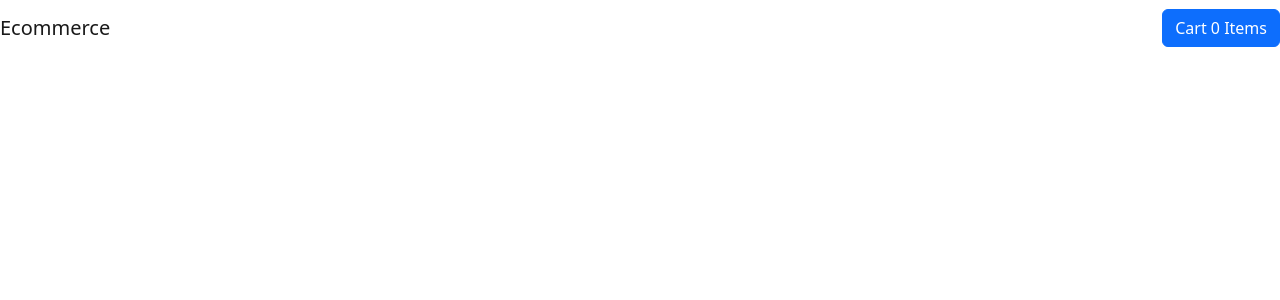
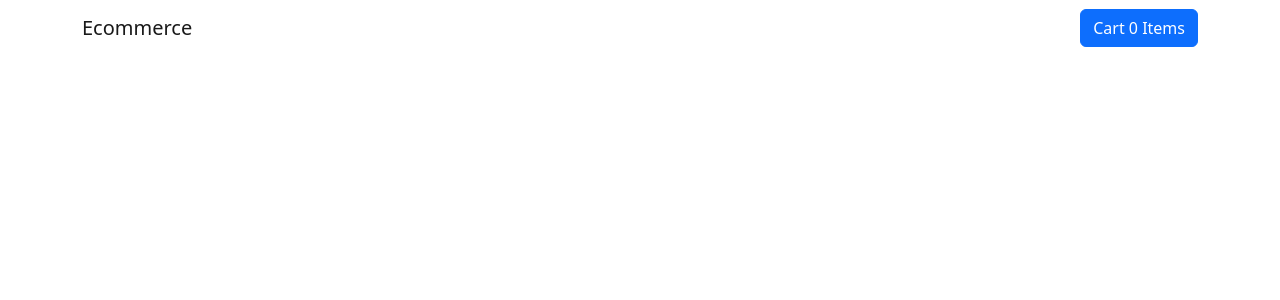
Before and after one commit to aneemqah/shopping-cart, a React (Create React App) app: page / in a window 1280 px wide. Shown: the top 300 px of the page. Built offline with nearby package versions, Linux system fonts and the light colour scheme.

Commit message:
feat: wrap nav component in container to align to centre

```diff
--- a/src/App.js
+++ b/src/App.js
@@ -1,9 +1,14 @@
 import './App.css';
 import 'bootstrap/dist/css/bootstrap.min.css';
 import Nav from './components/Nav';
+import { Container } from 'react-bootstrap';
 
 function App() {
-  return <Nav />;
+  return (
+    <Container>
+      <Nav />
+    </Container>
+  );
 }
 
 export default App;
```
